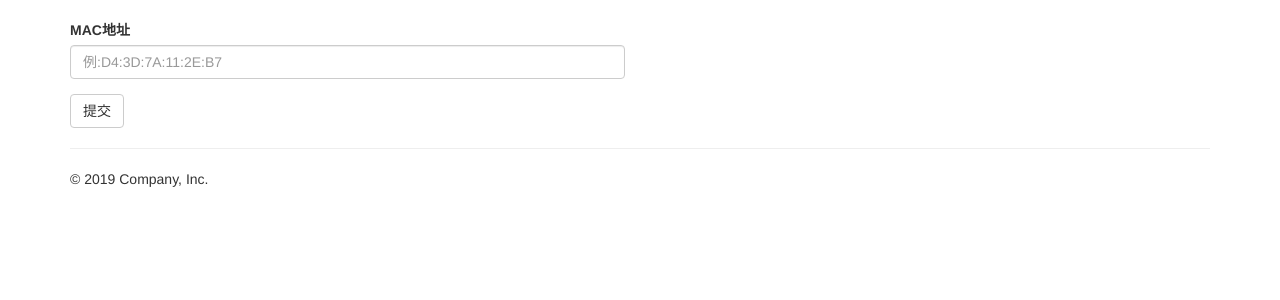
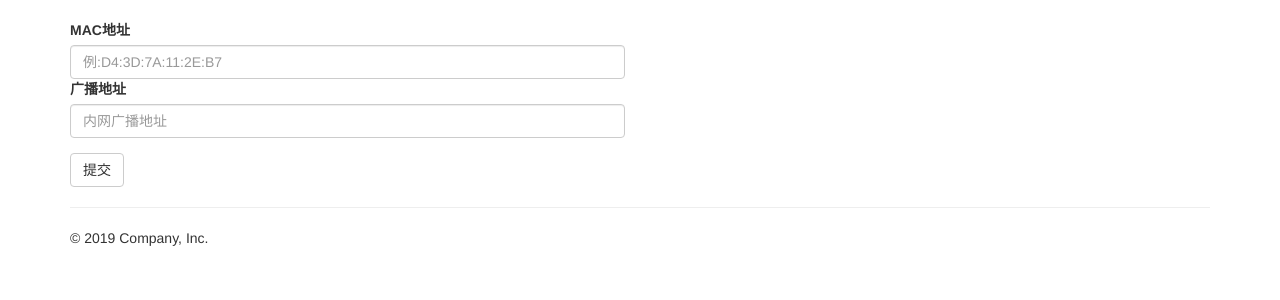
Before and after one commit to nikozhangwj/FLASK_WOL, a Flask app: page / in a window 1280 px wide. Shown: the part 51-351 px from the top of the page. Run offline with Flask 2, Linux system fonts and the light colour scheme; some libraries are stand-ins or nearby versions.

Commit message:
增加广播地址

```diff
--- a/app.py
+++ b/app.py
@@ -16,9 +16,10 @@ def wake():
 
     try:
         mac = request.values.get('mac_addr')
+        br = request.values.get('br_addr')
         if mac == "":
             raise ValueError('MAC address cannot be none.')
-        send_magic_packet(mac)
+        send_magic_packet(mac, ip_address=br)
         response['code'] = 1
         response['message'] = '请验证'
     except ValueError as error:
--- a/templates/index.html
+++ b/templates/index.html
@@ -37,6 +37,8 @@
 				  <div class="form-group">
 				    <label for="mac_addr">MAC地址</label>
 				    <input type="text" class="form-control" id="mac_addr" name="mac_addr" placeholder="例:D4:3D:7A:11:2E:B7">
+                    <label for="br_addr">广播地址</label>
+				    <input type="text" class="form-control" id="br_addr" name="br_addr" placeholder="内网广播地址">
 				  </div>
 				  <button type="button" class="btn btn-default" id="submit_btn">提交</button>
 				</form>
```
